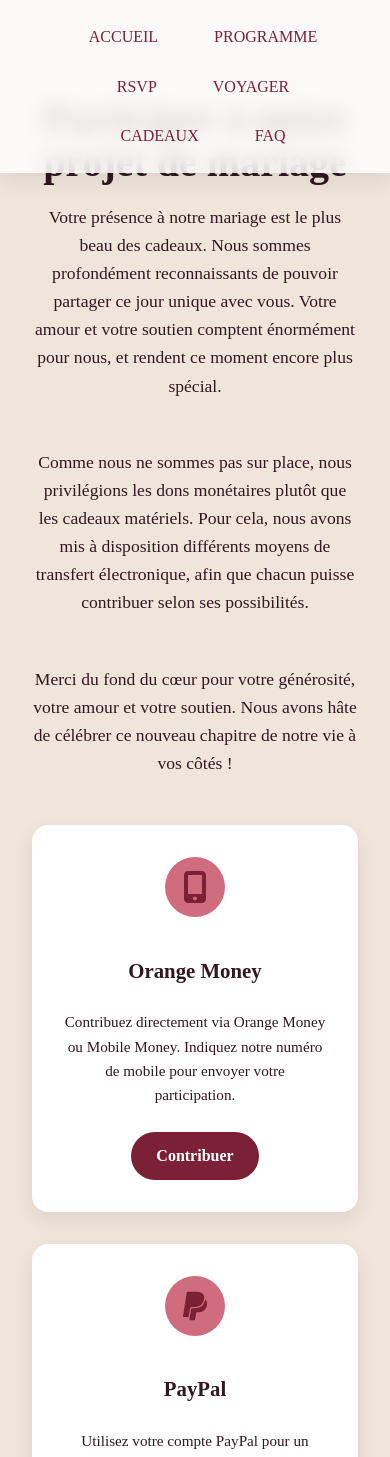
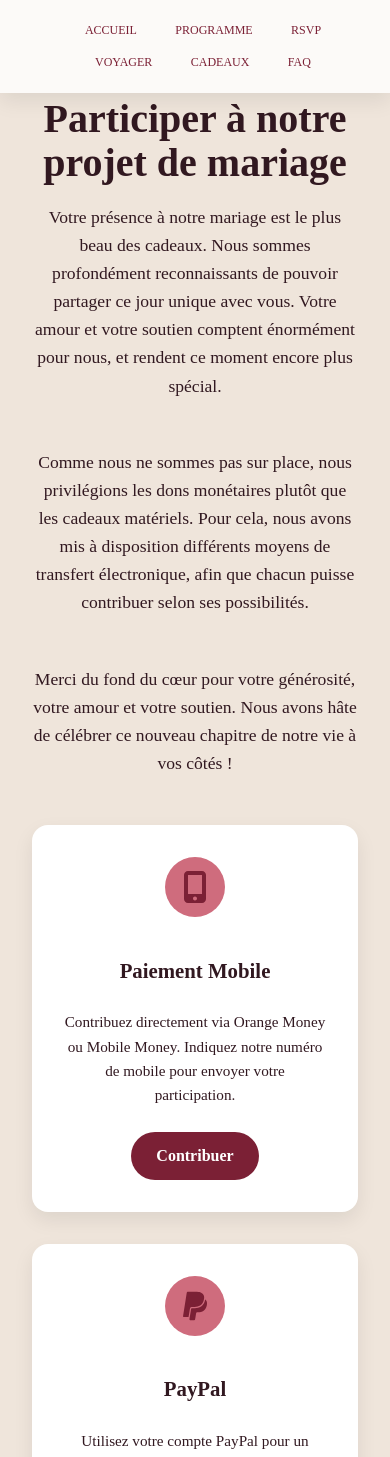
Before and after one commit to speedy237/gaelwedding, a React (Vite) app: page /gaelwedding/cagnotte in a window 390 px wide. Shown: the top 1457 px of the page. Built offline with nearby package versions, Linux system fonts and the light colour scheme; a web font is replaced by a local one.

Commit message:
update navbar and paiement link

```diff
--- a/package.json
+++ b/package.json
@@ -14,6 +14,7 @@
   },
   "dependencies": {
     "firebase": "^12.1.0",
+    "lucide-react": "^0.542.0",
     "react": "^19.1.1",
     "react-dom": "^19.1.1",
     "react-phone-number-input": "^3.4.12",
--- a/src/pages/CagnottePage.tsx
+++ b/src/pages/CagnottePage.tsx
@@ -8,7 +8,7 @@ import { faPaypal as faPaypalBrand } from '@fortawesome/free-brands-svg-icons';
 const paymentOptions = [
   {
     id: 'orange',
-    title: 'Orange Money',
+    title: 'Paiement Mobile',
     description: 'Contribuez directement via Orange Money ou Mobile Money. Indiquez notre numéro de mobile pour envoyer votre participation.',
     icon: faMobileAlt,
     link: 'https://pay.mesomb.com/l/b5jZkxPEKJIkeSufM523', // remplacez par votre lien ou code QR
@@ -18,7 +18,7 @@ const paymentOptions = [
     title: 'PayPal',
     description: 'Utilisez votre compte PayPal pour un transfert sécurisé. Cliquez sur le bouton ci‑dessous pour être redirigé.',
     icon: faPaypalBrand,
-    link: 'https://www.paypal.com/paypalme/haudrisandgaelweddin', // remplacez par votre lien PayPal.me
+    link: 'https://www.paypal.com/paypalme/haudrisgael', // remplacez par votre lien PayPal.me
   },
   {
     id: 'cb',
--- a/src/styles.css
+++ b/src/styles.css
@@ -47,7 +47,7 @@ a:hover {
   display: flex;
   flex-wrap: wrap;      /* autorise le retour à la ligne */
   justify-content: center;
-  gap: 0.5rem 1rem;     /* espace horizontal et vertical */
+  gap: 0.2rem 0.4rem;     /* espace horizontal et vertical */
 }
 
 .navbar-links a {
@@ -728,3 +728,10 @@ a:hover {
   .program-title { font-size: 2rem; }
   .program-card { padding: 1rem; }
 }
+
+@media (max-width: 768px) {
+  .navbar-links a {
+    font-size: 0.75rem;   /* 12px */
+    padding: 0.3rem 0.5rem;
+  }
+}
```
Also changed, not shown: 1 other file (tests, documents, lock files or other folders).
